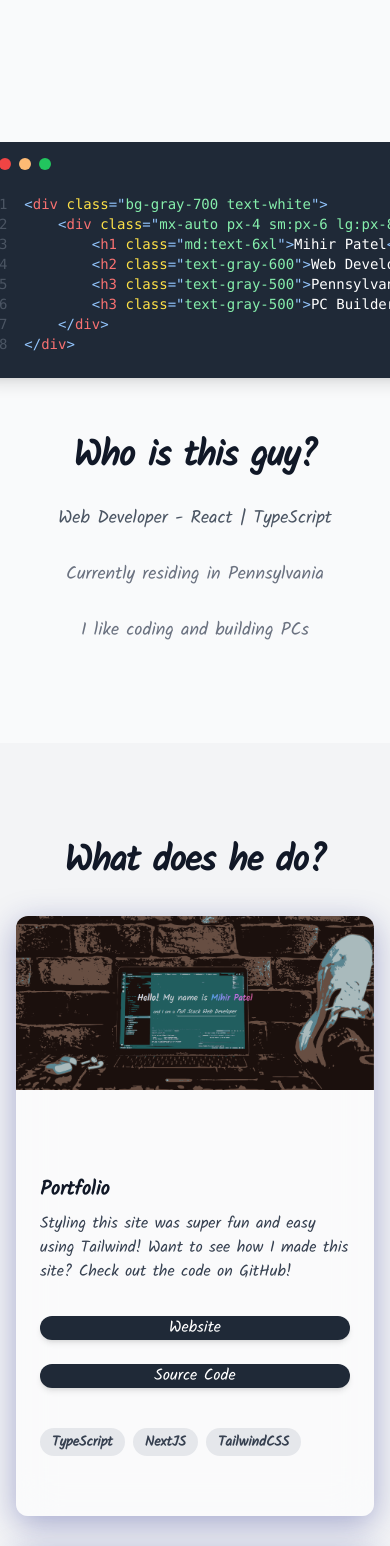
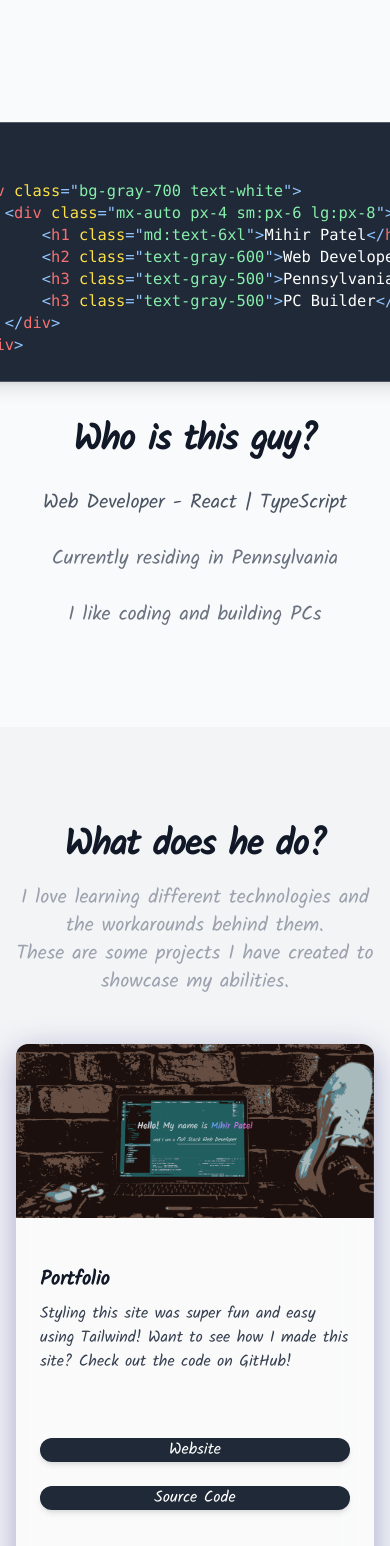
Before and after one commit to Mihir9702/Portfolio, a Next.js app: page / in a window 390 px wide. Shown: the part 846-2392 px from the top of the page. Built offline with nearby package versions, Linux system fonts and the light colour scheme.

Commit message:
fixed responsive design for mobile devices

```diff
--- a/pages/_app.tsx
+++ b/pages/_app.tsx
@@ -1,8 +1,20 @@
 import type { AppProps } from 'next/app'
+import Head from 'next/head'
 import '../styles/global.css'
 
 function MyApp({ Component, pageProps }: AppProps) {
-  return <Component {...pageProps} />
+  return (
+    <>
+      <Head>
+        {/* <meta name="viewport" content="viewport-fit=cover" /> */}
+        <meta
+          name="viewport"
+          content="width=device-width, initial-scale=0.86, maximum-scale=5.0, minimum-scale=0.86"
+        />
+      </Head>
+      <Component {...pageProps} />
+    </>
+  )
 }
 
 export default MyApp
--- a/src/Home/About.tsx
+++ b/src/Home/About.tsx
@@ -6,7 +6,7 @@ import Code from './Code'
 const About: React.FC = () => {
   return (
     <section className="bg-gray-50 py-24 text-gray-900">
-      <div className="mx-auto flex  max-w-5xl flex-col items-center justify-center px-4 sm:px-6 md:flex-row lg:px-8">
+      <div className="mx-auto flex max-w-5xl flex-col items-center justify-center px-4 sm:px-6 md:flex-row lg:px-8">
         <Code />
         <AboutSection />
       </div>
--- a/src/Home/AboutSection.tsx
+++ b/src/Home/AboutSection.tsx
@@ -6,13 +6,13 @@ const AboutSection = () => {
       <h1 className="mt-12 text-4xl font-black leading-tight tracking-tight text-gray-900">
         Who is this guy?
       </h1>
-      <h2 className="mt-6 max-w-3xl text-lg leading-8 text-gray-600">
+      <h2 className="mt-6 max-w-3xl text-xl leading-8 text-gray-600">
         Web Developer - React | TypeScript
       </h2>
-      <h2 className="mt-6 max-w-3xl text-lg leading-8 text-gray-500">
+      <h2 className="mt-6 max-w-3xl text-xl leading-8 text-gray-500">
         Currently residing in Pennsylvania
       </h2>
-      <h2 className="mt-6 max-w-3xl text-lg leading-8 text-gray-500">
+      <h2 className="mt-6 max-w-3xl text-xl leading-8 text-gray-500">
         I like coding and building PCs
       </h2>
     </div>
--- a/src/Home/Card.tsx
+++ b/src/Home/Card.tsx
@@ -21,16 +21,20 @@ const Card: React.FC<Props> = ({
   tags,
 }) => {
   return (
-    <div className="card mt-8 flex max-w-sm flex-col justify-center overflow-hidden rounded-xl">
-      <div className="absolute top-0 w-full">
-        <Image src={src} alt="website" />
-      </div>
+    <div className="card relative mt-8 flex max-w-sm flex-col overflow-hidden rounded-xl">
+      <Image src={src} alt="website" />
 
-      <div className="mt-48 px-6 py-6">
-        <div className="mb-2 text-xl font-bold">{title}</div>
+      <div className=" px-6 py-6">
+        <div
+          className={`mb-2 text-xl font-bold ${
+            title !== 'Jump' ? 'mt-6' : 'mt-0'
+          }`}
+        >
+          {title}
+        </div>
         <p
           className={`${
-            title === 'MyCookbook' ? 'pb-4' : 'pb-2'
+            title === 'Portfolio' || title === 'MyCookbook' ? 'pb-10' : 'pb-0'
           } text-base text-gray-700`}
         >
           {content}
@@ -51,7 +55,7 @@ const Card: React.FC<Props> = ({
         </Link>
       </div>
 
-      <div className="px-6 pt-4 pb-2">
+      <div className="px-4 py-4">
         {tags.map(tag => (
           <Tags key={tag} tag={tag} />
         ))}
--- a/src/Home/Code.tsx
+++ b/src/Home/Code.tsx
@@ -3,8 +3,8 @@ import CodeLines from './CodeLines'
 
 const Code = () => {
   return (
-    <div className="mt-10 max-w-md md:mt-0">
-      <div className="flex flex-col p-2">
+    <div className="mt-10 max-w-lg md:mt-0">
+      <div className="flex scale-110 flex-col">
         <div>
           <div className="flex flex-col">
             <div className="text-code-white w-max overflow-hidden rounded-lg bg-gray-800 px-5 pb-6 pt-4 font-mono text-sm subpixel-antialiased shadow-lg">
--- a/src/Home/Projects.tsx
+++ b/src/Home/Projects.tsx
@@ -9,12 +9,17 @@ const Projects: React.FC = () => {
   return (
     <section className="flex justify-center bg-gray-100 py-24 text-gray-900">
       <div className="max-w-8xl px-4 sm:px-6 md:px-8">
-        <div className="">
+        <div>
           <h2 className="text-center text-4xl font-black leading-tight tracking-tight text-gray-900">
             What does he do?
           </h2>
+          <p className="py-4 text-center text-xl text-gray-400">
+            I love learning different technologies and the workarounds behind
+            them. <br /> These are some projects I have created to showcase my
+            abilities.
+          </p>
         </div>
-        <div className="items-center gap-x-20 md:flex">
+        <div className="flex flex-col items-center justify-center gap-x-16 lg:flex-row">
           <Card
             project={'/'}
             github={'https://github.com/Mihir9702/Portfolio'}
```
